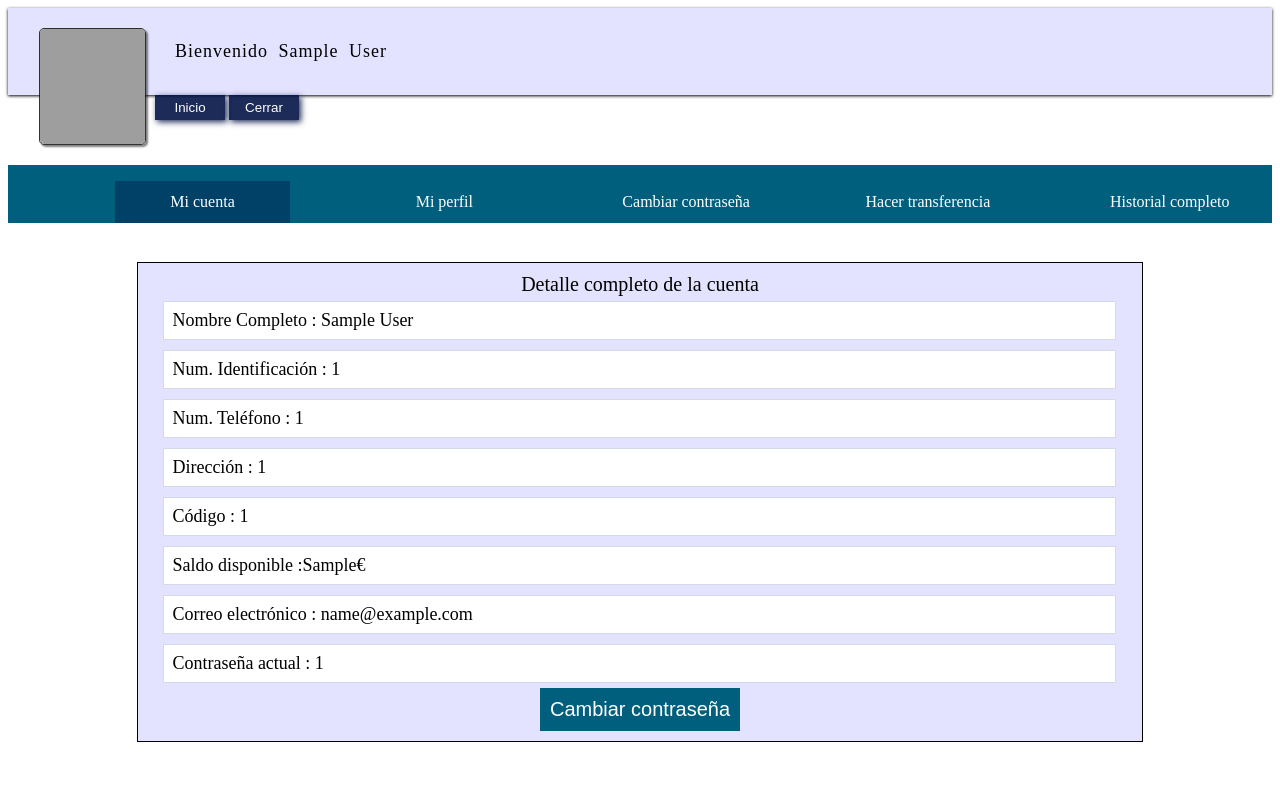
After one commit to nicoalmram/MDA_Banco, a PHP site: page /public/php/user_detail.php in a window 1280 px wide. The commit adds this page. Run offline with PHP 8.4, Linux system fonts and the light colour scheme; the visitor is signed in with stand-in values (Sample User, id 1); tables that the repository leaves empty or names only in its code hold one stand-in row (values such as "Sample post"); grey boxes are pictures that could not be loaded.

Commit message:
Detalle de la cuenta y opcion para cambiar passwd

```diff
--- /dev/null
+++ b/public/css/user_detail.css
@@ -0,0 +1,33 @@
+.cust_myacc_container {
+    width: 80%;
+    margin: auto;
+}
+.cust_myacc_container .accdet {
+    background-color: #E3E3FF;
+    margin: 3px;
+    border: 1px solid black;
+    color: black;
+    text-align: center;
+    font-size: 20px;
+    padding: 10px 20px 10px 20px;
+}
+
+.cust_myacc_container .accdet label {
+    border: 1px solid rgba(44, 78, 134, 0.2);
+    /* //display: inline-block; */
+    padding: 8px;
+    float: left;
+    text-align: left;
+    margin: 5px;
+    width: 97%;
+    background-color: white;
+    font-size: 18px;
+}
+
+.accdet input {
+    background-color: #005f7d;
+    padding: 1%;
+    border: 0px;
+    color: white;
+    font-size: 2.5vh;
+}
--- a/public/css/user_profile.css
+++ b/public/css/user_profile.css
@@ -35,6 +35,9 @@
     text-align: center;
     border: 1px solid rgba(44, 78, 134, 0.3);
 }
+.statement .heading{
+    font-size: 2.3vh;
+}
 
 .statement table {
     width: 100%;
--- /dev/null
+++ b/public/php/user_detail.php
@@ -0,0 +1,50 @@
+<html>
+<head><title>Mi cuenta</title>
+
+    <link rel="stylesheet" type="text/css" href="../css/user_detail.css" />
+    <style>
+        #customer_profile .link1{
+            background-color: rgba(5, 21, 71,0.4);
+        }
+    </style>
+<body>
+<?php include 'user_profile_header.php' ?>
+
+<?php
+
+$cust_id= $_SESSION['idnum'];
+include 'db_connect.php';
+$sql="SELECT * FROM users where idnum= '$cust_id' ";
+$result = $conn->query($sql);
+$row = $result->fetch_assoc();
+$current_bal = $row['balance'];
+
+?>
+
+
+<div class="cust_myacc_container">
+
+    <br><br>
+    <div class="accdet">
+        <span class="heading">Detalle completo de la cuenta</span><br>
+        <label>Nombre Completo : <?php echo $_SESSION['fullname']; ?></label>
+        <label>Num. Identificación : <?php echo $_SESSION['idnum']; ?></label>
+
+        <label>Num. Teléfono : <?php echo $_SESSION['phone']; ?></label>
+        <label>Dirección : <?php echo $_SESSION['address']; ?></label>
+        <label>Código : <?php echo $_SESSION['zipcode']; ?></label>
+
+        <label>Saldo disponible :<?php echo $current_bal; ?>€</label>
+
+        <label>Correo electrónico : <?php echo $_SESSION['email']; ?></label>
+        <label>Contraseña actual : <?php echo $_SESSION['pwd']; ?></label><br><br><br><br>
+        <a href="user_pass.php"><input type="button" name="pass-chng" value="Cambiar contraseña"></a>
+    </div>
+
+
+    <br>
+</div>
+
+</body>
+
+</html>
--- a/public/php/user_login.php
+++ b/public/php/user_login.php
@@ -32,6 +32,7 @@ if(isset($_POST['login-btn'])){
         $_SESSION['phone'] = $row['phone'];
         $_SESSION['address'] = $row['address'];
         $_SESSION['zipcode'] = $row['zipcode'];
+        $_SESSION['pwd'] = $row['pwd'];
         $_SESSION['balance'] = $row['balance'];
 
         header('location:user_profile.php');
--- a/public/php/user_profile.php
+++ b/public/php/user_profile.php
@@ -1,4 +1,5 @@
 <?php
+
 include 'user_profile_header.php';
 ?>
 
@@ -34,7 +35,7 @@ include 'user_profile_header.php';
     </div>
 
     <div class="statement">
-        <label class="heading">Detalle de los Movimientos</label>
+        <label class="heading">Movimientos de la cuenta</label>
         <table>
             <th width="5%">#ID</th>
             <th width="15%">Fecha</th>
--- a/public/php/user_profile_header.php
+++ b/public/php/user_profile_header.php
@@ -44,18 +44,18 @@ session_start();
              <div class="welcome">
 
              <label>Bienvenido <?php echo $_SESSION['fullname']; ?></label></div>
-            <a class="cust_home" href="../../views/index2.html"><input type="button" name="home" value="Inicio" id="home"></a>
+            <a class="cust_home" href="user_profile.php"><input type="button" name="home" value="Inicio" id="home"></a>
             <a class="cust_logout" href="user_logout.php"><input type="button" name="logout_btn" value="Cerrar" id="logout"></a>
 
         </div>
 
         <div class="profile_nav">
         <ul>
-            <a href=""><li class="link1">Mi cuenta</li></a>
-            <a href=""><li class="link2">Modificar perfil</li></a>
-            <a href=""><li class="link3">Cambiar contraseña</li></a>
+            <a href="user_detail.php"><li class="link1">Mi cuenta</li></a>
+            <a href=""><li class="link2">Mi perfil</li></a>
+            <a href="user_pass.php"><li class="link3">Cambiar contraseña</li></a>
             <a href=""><li class="link4">Hacer transferencia</li></a>
-            <a href=""><li class="link5">Historial completa</li></a>
+            <a href=""><li class="link5">Historial completo</li></a>
             </ul>
         </div>
 
```
Also changed, not shown: public/css/user_pass.css (added, +39 -0 lines), public/php/header.php (added, +61 -0 lines), public/php/user_pass.php (added, +89 -0 lines).
